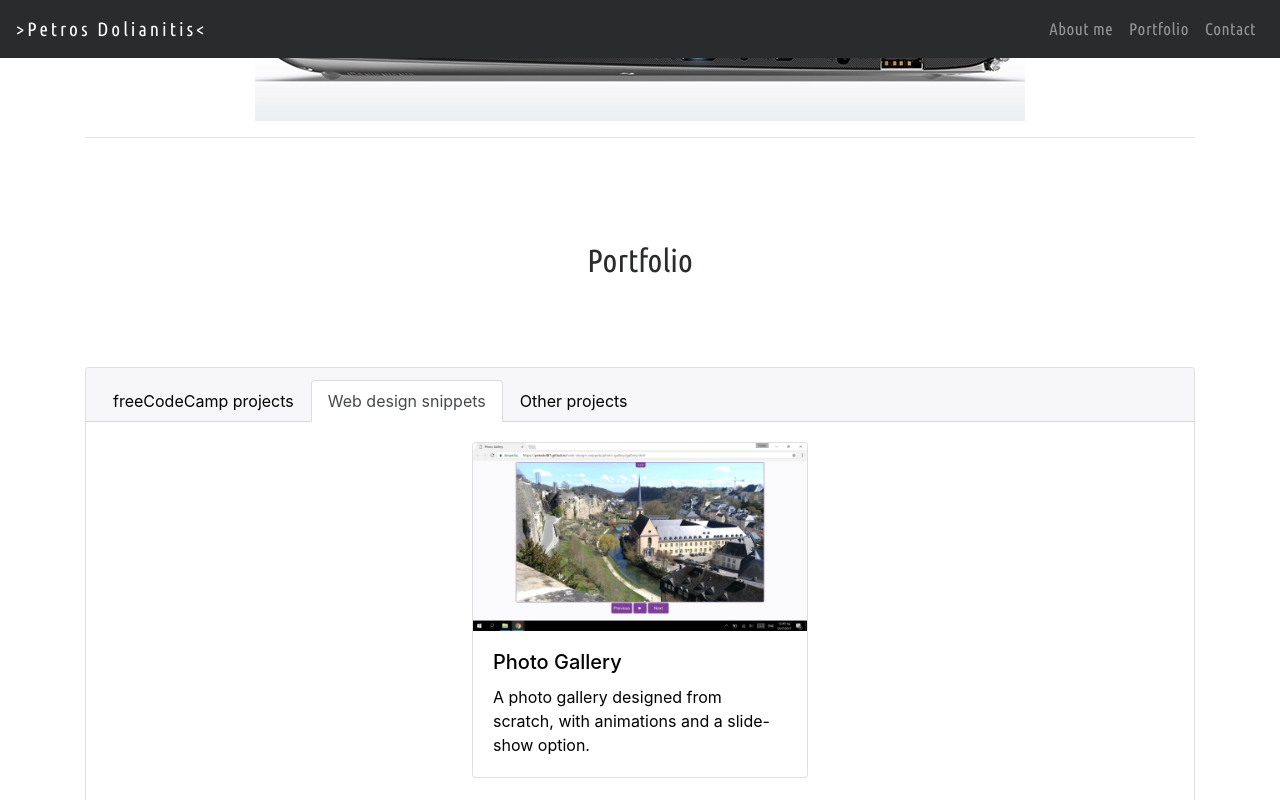
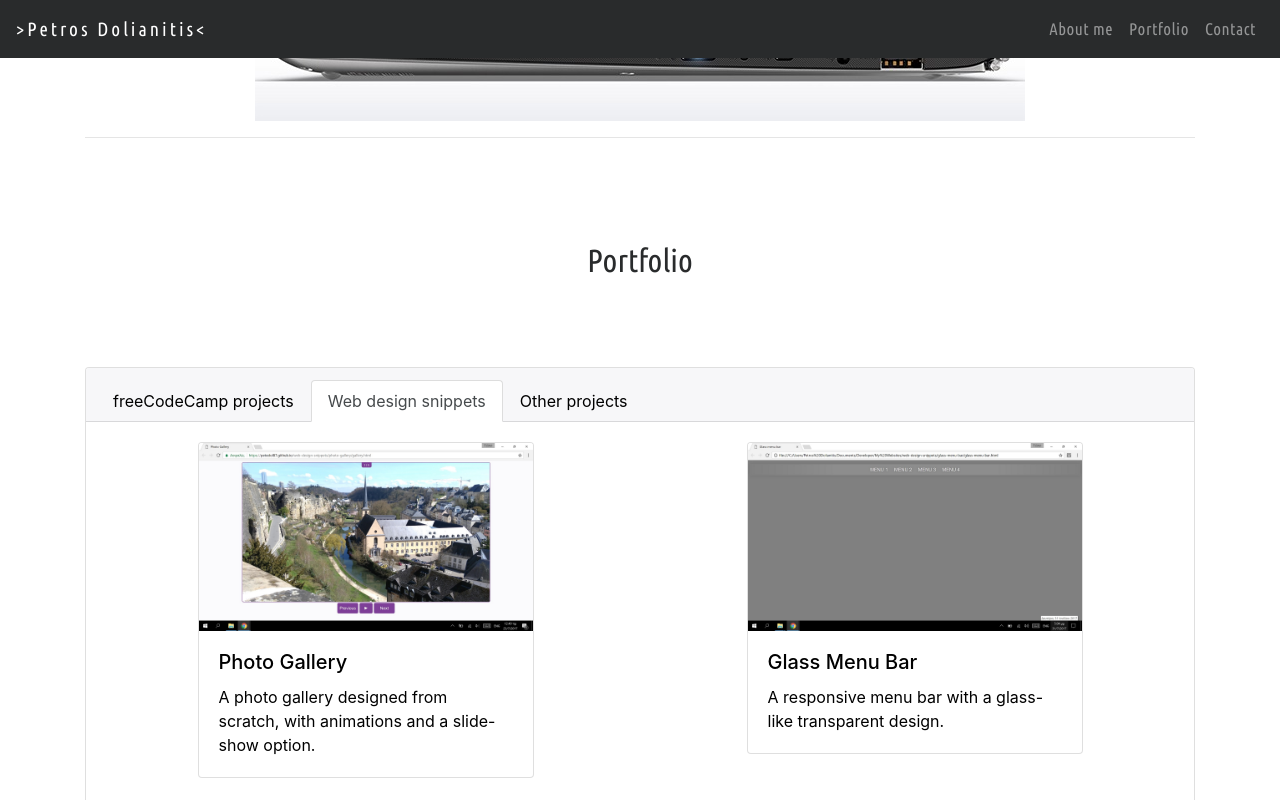
Before and after one commit to petedol87/petedol87.github.io, a plain HTML site: page index.html in a window 1280 px wide. Both pictures are taken after a click on the tab "Web design snippets". Shown: the part 1118-1918 px from the top of the page. Drawn offline with nearby package versions, Linux system fonts and the light colour scheme; a script that the page names is missing.

Commit message:
Add 'Glass Menu Bar' to Portfolio section

```diff
--- a/index.html
+++ b/index.html
@@ -193,6 +193,17 @@
                       </div>
                     </a>
                   </div>
+                    <div id="glassMenuBar" class="col-md-4">
+                        <a href="https://petedol87.github.io/web-design-snippets/glass-menu-bar/glass-menu-bar.html" target="_blank">
+                            <div class="card">
+                                <img class="card-img-top img-fluid" src="images/glass-menu-bar.jpg" alt="Screenshot of Glass Menu Bar">
+                                <div class="card-block noDecoration">
+                                    <h5 class="card-title">Glass Menu Bar</h5>
+                                    <p class="card-text">A responsive menu bar with a glass-like transparent design.</p>
+                                </div>
+                            </div>
+                        </a>
+                    </div>
                 </div> <!-- end .row -->
               </div>
             </div> <!-- end #webDesignSnippetsPane -->
@@ -279,7 +290,7 @@
 
     <footer class="footer">
       <div class="container-fluid text-center">
-        designed by <a id="myLogoSmall" href="#"> &#62;Petros Dolianitis&#60;</a>
+        designed by <a href="#"> &#62;Petros Dolianitis&#60;</a>
       </div>
     </footer>
 
--- a/styles/style.css
+++ b/styles/style.css
@@ -51,7 +51,7 @@ h2, h3, h4 {
   margin-top: 15%;
 }
 
-#myLogoSmall {
+    .footer a {
         font-family: 'Ubuntu Condensed', sans-serif;
         font-weight: bold;
         letter-spacing: 3px;
```
Also changed, not shown: images/glass-menu-bar.jpg (added). Lines whose indentation alone changed are shown as unchanged.
